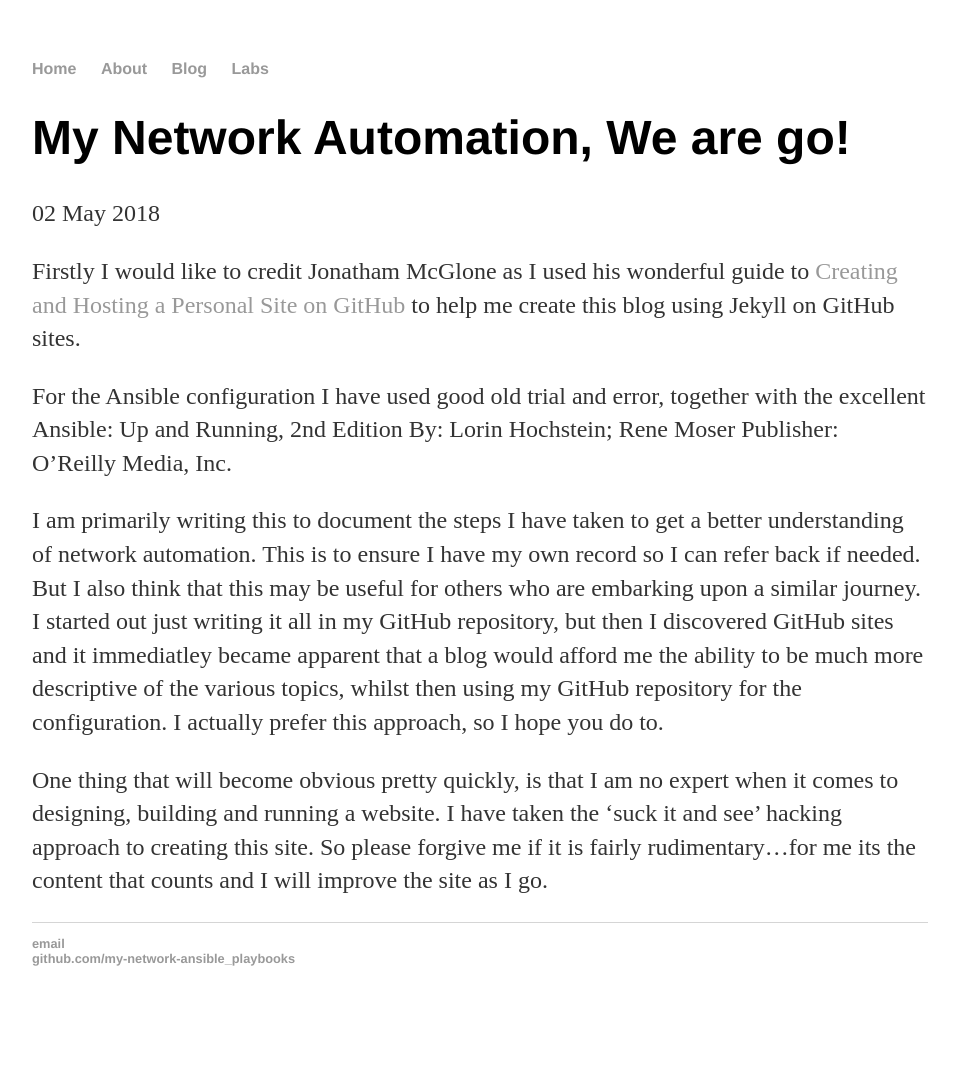
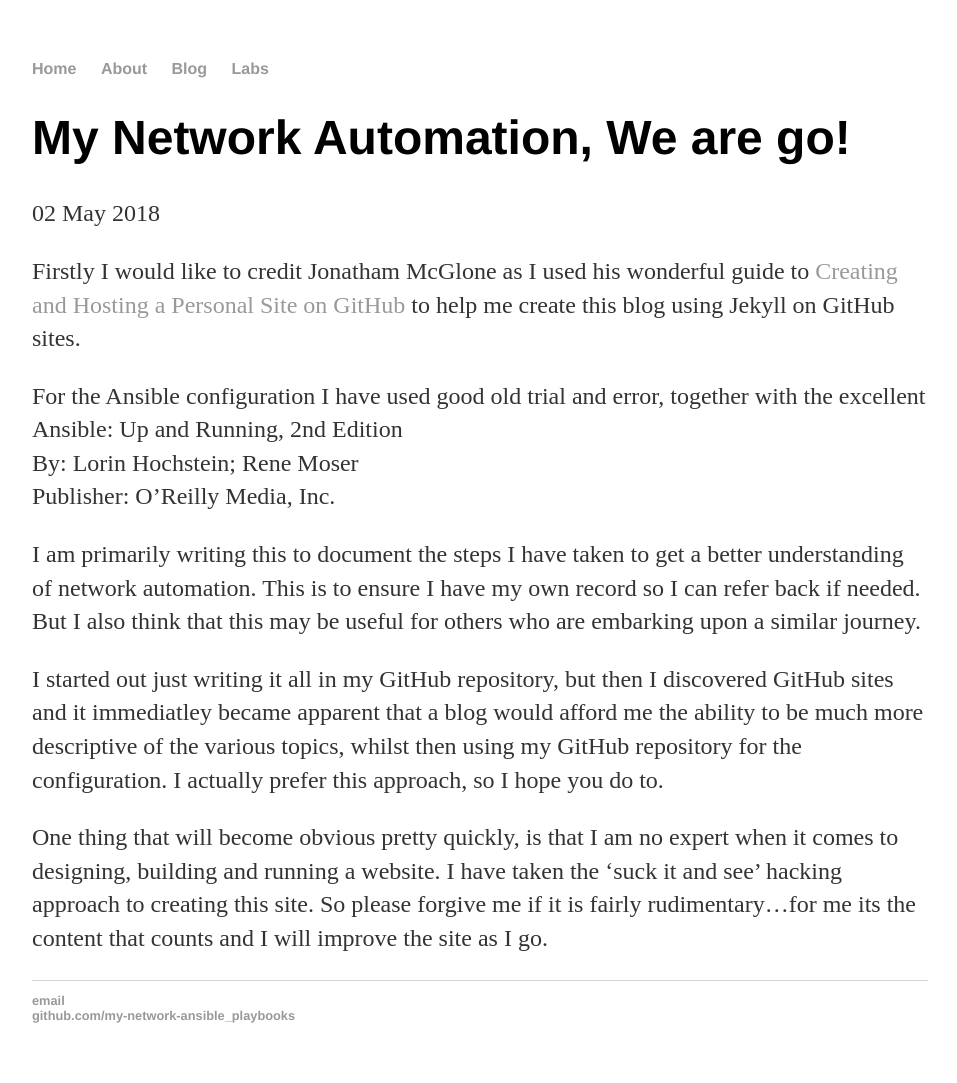
Before and after one commit to craigeowen/craigeowen.github.io, a Jekyll site: the page built from _posts/2018-05-02-We-are-go.md, in a window 1280 px wide. Shown: the whole page, without its empty margins (160-1117 px from the left). Built offline with Jekyll 4.4.1, drawn with Linux system fonts in a browser that asks for light colours; before the commit the page ends 1026 px from its top, so only the background shows below that.

Commit message:
Update 2018-05-02-We-are-go.md

```diff
--- a/_posts/2018-05-02-We-are-go.md
+++ b/_posts/2018-05-02-We-are-go.md
@@ -7,13 +7,14 @@ date: 2018-05-02
 Firstly I would like to credit Jonatham McGlone as I used his wonderful guide to [Creating and Hosting a Personal Site on GitHub](http://jmcglone.com/)
 to help me create this blog using Jekyll on GitHub sites.
 
-For the Ansible configuration I have used good old trial and error, together with the excellent
-Ansible: Up and Running, 2nd Edition
-By: Lorin Hochstein; Rene Moser
-Publisher: O'Reilly Media, Inc.
+For the Ansible configuration I have used good old trial and error, together with the excellent<br>
+Ansible: Up and Running, 2nd Edition<br>
+By: Lorin Hochstein; Rene Moser<br>
+Publisher: O'Reilly Media, Inc.<br>
 
 I am primarily writing this to document the steps I have taken to get a better understanding of network automation. This is to ensure I have my own record so I can refer back if needed.
 But I also think that this may be useful for others who are embarking upon a similar journey.<br>
+
 I started out just writing it all in my GitHub repository, but then I discovered GitHub sites and it immediatley became apparent that a blog would afford me the ability to be much more descriptive of the various topics, whilst then using my GitHub repository for the configuration.
 I actually prefer this approach, so I hope you do to.
 
```
